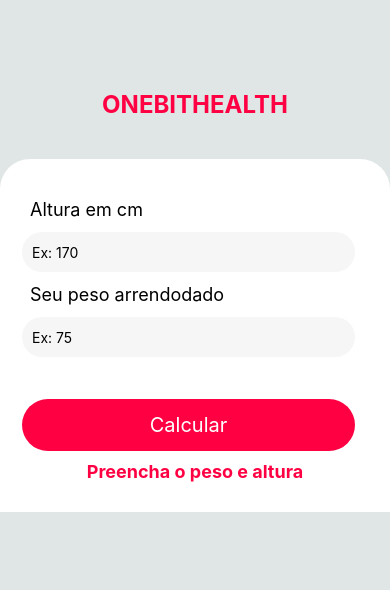
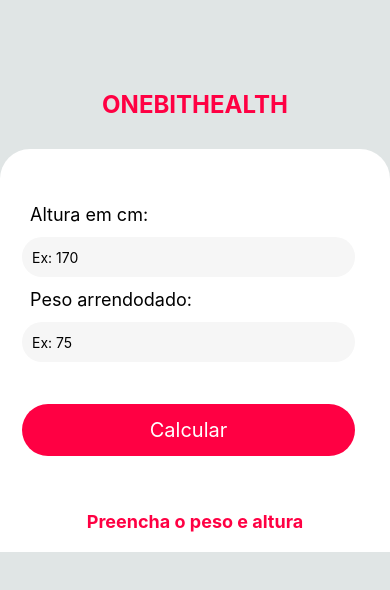
Before and after one commit to juliabrauber/APP-React-Native, a React Native app: screen / in a window 390 px wide. Shown: the top 590 px of the page. Built offline with nearby package versions, Linux system fonts and the light colour scheme.

Commit message:
terceiro commit

```diff
--- a/src/components/Form/ResultImc/index.js
+++ b/src/components/Form/ResultImc/index.js
@@ -1,12 +1,26 @@
 import React from "react"
-import { View, Text } from "react-native"
+import { View, Text, TouchableOpacity, Share} from "react-native"
 import styles from "./style"
 
 export default function ResultImc(props){
-    return(
-        <View style={styles.ResultImc}>
-            <Text style={styles.Information}>{props.messageResultImc}</Text>
-            <Text style={styles.numberImc}>{props.ResultImc}</Text>
+
+    const onShare = async () => {
+        const result = await Share.share({
+          message: "Meu Imc atual é:" + props.ResultImc,
+        });
+      }
+
+      return (
+        <View style={styles.contextImc}>
+          <View style={styles.boxShareButton}>
+            {props.ResultImc != null ? (
+              <TouchableOpacity  onPress={onShare} style={styles.shared}>
+                <Text style={styles.shareText}>Share</Text>
+              </TouchableOpacity>
+            ) : null}
+          </View>
+          <Text style={styles.Information}>{props.messageResultImc}</Text>
+          <Text style={styles.numberImc}>{props.ResultImc}</Text>
         </View>
-    )
+      );
 }
--- a/src/components/Form/ResultImc/style.js
+++ b/src/components/Form/ResultImc/style.js
@@ -1,13 +1,19 @@
 import { StyleSheet } from "react-native";
 
 const styles = StyleSheet.create({
-    resultImc: {
+
+    contextImc:{
       flex:1,
-      marginTop: 15,
-      paddingTop: 60,
+      marginTop: 20,
+      paddingTop: 15,
       borderRadius:50,
       alignItems:"center",
       width:"100%",
+    },
+    resultImc: {
+      fontSize:48,
+      color:"#ff0043",
+      fontWeight:"bold",
       },
     numberImc:{
       fontSize:48,
@@ -18,6 +24,22 @@
       fontSize:18,
       color:"#ff0043",
       fontWeight:"bold",
-      }
+      },
+      boxShareButton:{
+        width:"100%",
+        alignItems:"center",
+        marginBottom:10,
+      },
+      shared:{
+        backgroundColor: "#1877f2",
+        borderRadius:50,
+        paddingBottom:5,
+        paddingTop:5,
+      },
+      shareText:{
+        color:"#ffffff",
+        fontWeight:"bold",
+        paddingHorizontal:30,
+      },
   });
    export default styles
--- a/src/components/Form/index.js
+++ b/src/components/Form/index.js
@@ -1,5 +1,5 @@
 import React, { useState } from "react";
-import { Text, TextInput, View, TouchableOpacity } from "react-native";
+import { Pressable, Keyboard, Text, TextInput, View, TouchableOpacity, Vibration } from "react-native";
 import ResultImc from "./ResultImc";
 import styles from "./style";
 
@@ -9,6 +9,7 @@
   const [messageImc, setMessageImc] = useState("Preencha o peso e altura");
   const [imc, setImc] = useState(null);
   const [textButton, setTextButton] = useState("Calcular");
+  const [errorMessage, setErrorMessage] = useState(null);
 
   function imcCalculator() {
     if (height && weight) {
@@ -19,14 +20,24 @@
     }
   }
 
+   function verificationImc(){
+    if(imc == null){
+      Vibration.vibrate();
+      setErrorMessage("campo obrigatório");
+    }
+   }
+
   function validationImc() {
-    if (weight && height) {
+    if (weight != null && height != null ){
       imcCalculator();
       setWeight(null);
       setHeight(null);
       setMessageImc("Seu Imc é igual:");
       setTextButton("Calcular novamente");
-    } else {
+      setErrorMessage(null);
+    }
+    else {
+      verificationImc();
       setImc(null);
       setTextButton("Calcular");
       setMessageImc("Preencha o peso e altura");
@@ -34,23 +45,29 @@
   }
 
   return (
-    <View style={styles.formContext}>
+    <Pressable onPress={Keyboard.dismiss} style={styles.formContext}>
       <View style={styles.form}>
-        <Text style={styles.formLabel}>Altura em cm</Text>
+
+        <Text style={styles.formLabel}>Altura em cm:</Text>
+        <Text style={styles.errorMessage}>{errorMessage}</Text>
         <TextInput
         style={styles.input}
           onChangeText={(text) => setHeight(parseFloat(text))}
           value={height ? height.toString() : ""}
           placeholder="Ex: 170"
           keyboardType="numeric"
+          returnKeyType="done"
         />
-        <Text style={styles.formLabel}>Seu peso arrendodado </Text>
+
+        <Text style={styles.formLabel}>Peso arrendodado: </Text>
+        <Text style={styles.errorMessage}>{errorMessage}</Text>
         <TextInput
         style={styles.input}
           onChangeText={(text) => setWeight(parseFloat(text))}
           value={weight ? weight.toString() : ""}
           placeholder="Ex: 75"
           keyboardType="numeric"
+          returnKeyType="done"
         />
 
         <TouchableOpacity style={styles.buttonCalculator} onPress={() => validationImc()}>
@@ -61,6 +78,6 @@
       </View>
 
       <ResultImc messageResultImc={messageImc} ResultImc={imc} />
-    </View>
+    </Pressable>
   );
 }
--- a/src/components/Form/style.js
+++ b/src/components/Form/style.js
@@ -4,12 +4,14 @@
   formContext: {
     width:"100%",
     height:"100%",
+    justifyContent:"space-around",
     bottom: 0,
     backgroundColor:"#ffffff",
     alignItems: "center",
     borderTopLeftRadius:30,
     borderTopRightRadius:30,
-    marginTop:30,
+    paddingTop:15,
+    marginTop:20,
     },
     form:{
         width:"100%",
@@ -44,6 +46,12 @@
     textButtonCalculator:{
         fontSize:20,
         color:"#ffffff",
+    },
+    errorMessage:{
+        fontSize:12,
+        color:"red",
+        fontWeight:"bold",
+        paddingLeft:20,
     }
 });
  export default styles
```
